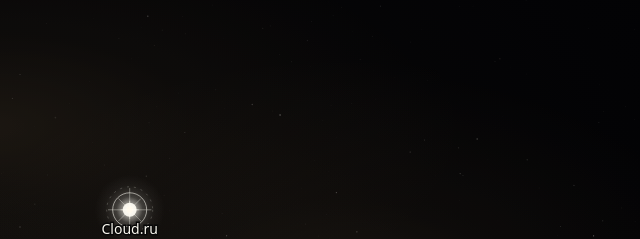
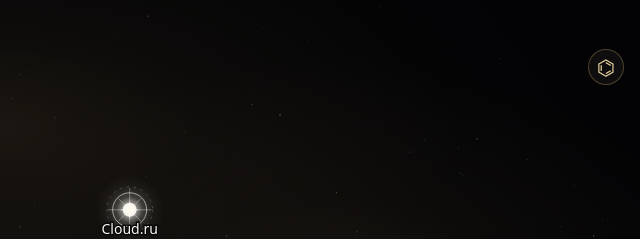
Before and after one commit to Aspksa/Hakureya, a website built with Vite: page index.html in a window 1280 px wide. Shown: the part 143-382 px from the top of the page, 640-1280 px from the left. Built offline with nearby package versions, Linux system fonts and the light colour scheme; files whose address does not match are found by name.

Commit message:
Expose real brain handoffs and focused SVG network — web/style.css

```diff
--- a/web/style.css
+++ b/web/style.css
@@ -192,3 +192,5 @@ dialog button:hover{background:#d5b38b12}
 #writer-error{display:block;color:#ffad9a;white-space:pre-wrap;line-height:1.45}#writer-error:empty{display:none}#writer-stop:not([hidden]){border-color:#b88866;color:#edc4aa}
 
 #atlas-open,#atlas-back{position:absolute;z-index:5;right:16px;top:104px;width:36px;height:36px;border:1px solid #c9a76544;border-radius:50%;background:#151312b8;color:#ead6a1;font-size:19px;cursor:pointer}#atlas-back{top:148px}#atlas-open[aria-pressed="true"]{color:#fff3ca;border-color:#e7c46d}#atlas-back[hidden]{display:none}
+
+#network-open{position:absolute;z-index:5;right:16px;top:192px;width:36px;height:36px;border:1px solid #c9a76555;border-radius:50%;background:#151312b8;color:#ead6a1;font-size:21px;cursor:pointer}#network-open[aria-pressed="true"]{color:#fff3ca;border-color:#e7c46d;box-shadow:0 0 15px #e7c46d33}
```
